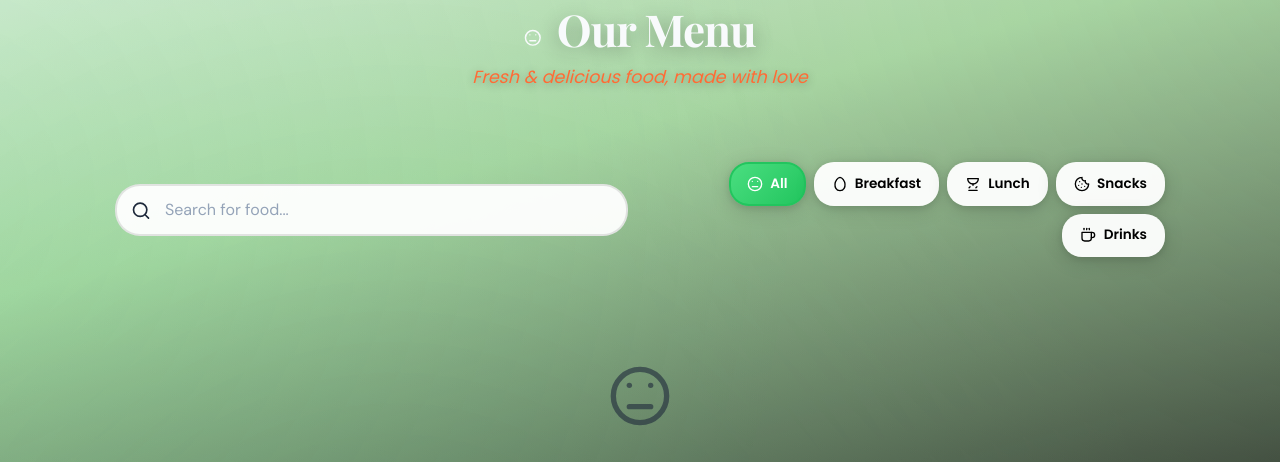
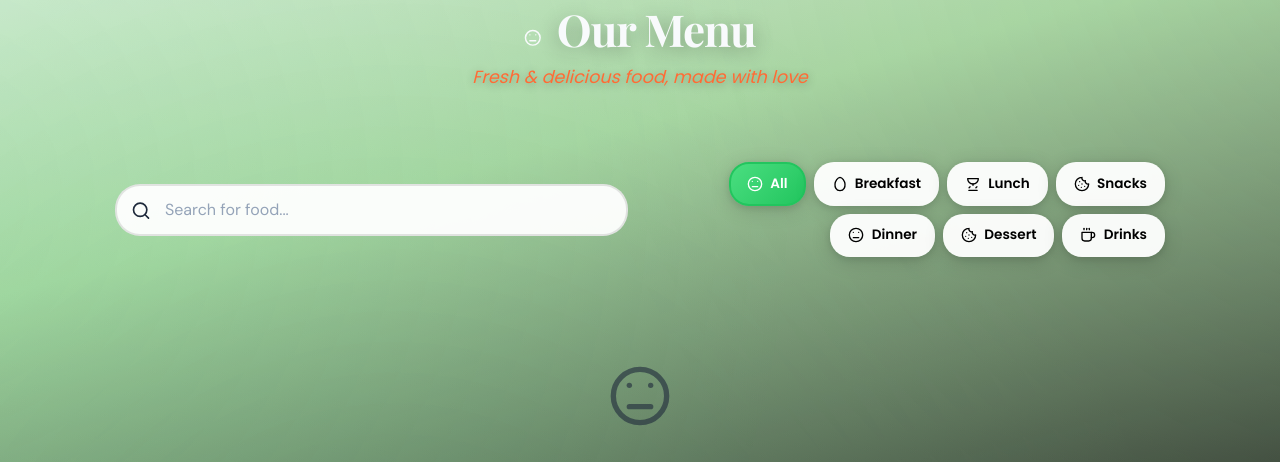
Before and after one commit to mkpg/Canteen-Ordering-System-Prototype-2.0, a Flask app: template templates/menu_item.html in a window 1280 px wide. Shown: the part 162-624 px from the top of the page. Run offline with Flask 3, Linux system fonts and the light colour scheme; the template is opened without the code that fills it, so the values that code supplies are empty; parts of the project's set-up code (start-up, migrations or seed data) failed here and were passed over; some libraries are stand-ins or nearby versions.

Commit message:
addition of dinner

```diff
--- a/templates/admin_dashboard.html
+++ b/templates/admin_dashboard.html
@@ -225,7 +225,9 @@
                                     <select class="form-control" id="foodCategory" name="category">
                                         <option value="breakfast">Breakfast</option>
                                         <option value="lunch">Lunch</option>
+                                        <option value="dinner">Dinner</option>
                                         <option value="snacks">Snacks</option>
+                                        <option value="dessert">Dessert</option>
                                         <option value="beverages">Beverages</option>
                                         <option value="desserts">Desserts</option>
                                     </select>
--- a/templates/admin_manage_menu.html
+++ b/templates/admin_manage_menu.html
@@ -174,6 +174,7 @@
                                     <select class="form-control" id="foodCategory2" name="category">
                                         <option value="breakfast">Breakfast</option>
                                         <option value="lunch">Lunch</option>
+                                        <option value="dinner">Dinner</option>
                                         <option value="snacks">Snacks</option>
                                         <option value="beverages">Beverages</option>
                                         <option value="desserts">Desserts</option>
@@ -308,6 +309,7 @@
                                     <select class="form-control" id="editFoodCategory" name="category">
                                         <option value="breakfast">Breakfast</option>
                                         <option value="lunch">Lunch</option>
+                                        <option value="dinner">Dinner</option>
                                         <option value="snacks">Snacks</option>
                                         <option value="beverages">Beverages</option>
                                         <option value="desserts">Desserts</option>
--- a/templates/menu_item.html
+++ b/templates/menu_item.html
@@ -68,6 +68,16 @@
                             <svg>
                                 <use href="#icon-cookie" />
                             </svg> Snacks
+                        </button>
+                        <button class="category-tab" data-category="dinner" onclick="filterByCategory('dinner')">
+                            <svg>
+                                <use href="#icon-plate" />
+                            </svg> Dinner
+                        </button>
+                        <button class="category-tab" data-category="dessert" onclick="filterByCategory('dessert')">
+                            <svg>
+                                <use href="#icon-cookie" />
+                            </svg> Dessert
                         </button>
                         <button class="category-tab" data-category="beverages" onclick="filterByCategory('beverages')">
                             <svg>
```
